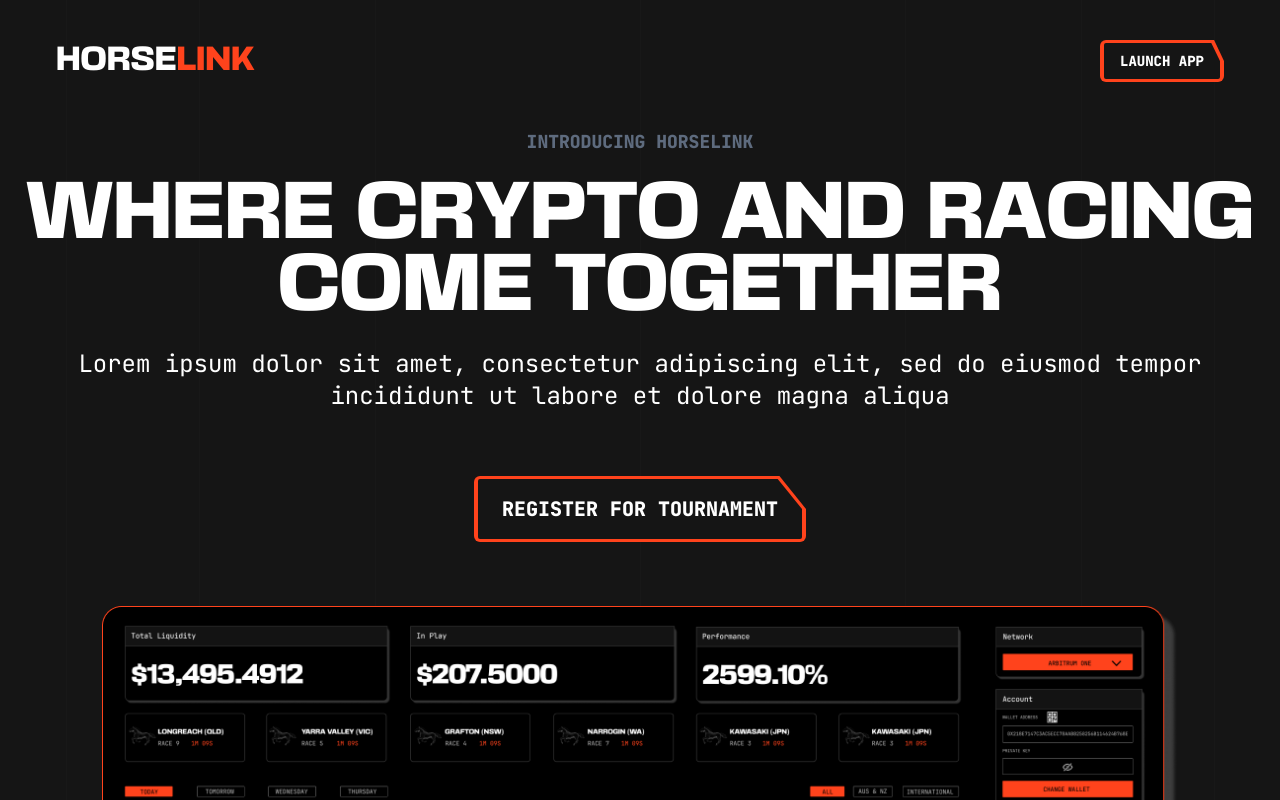
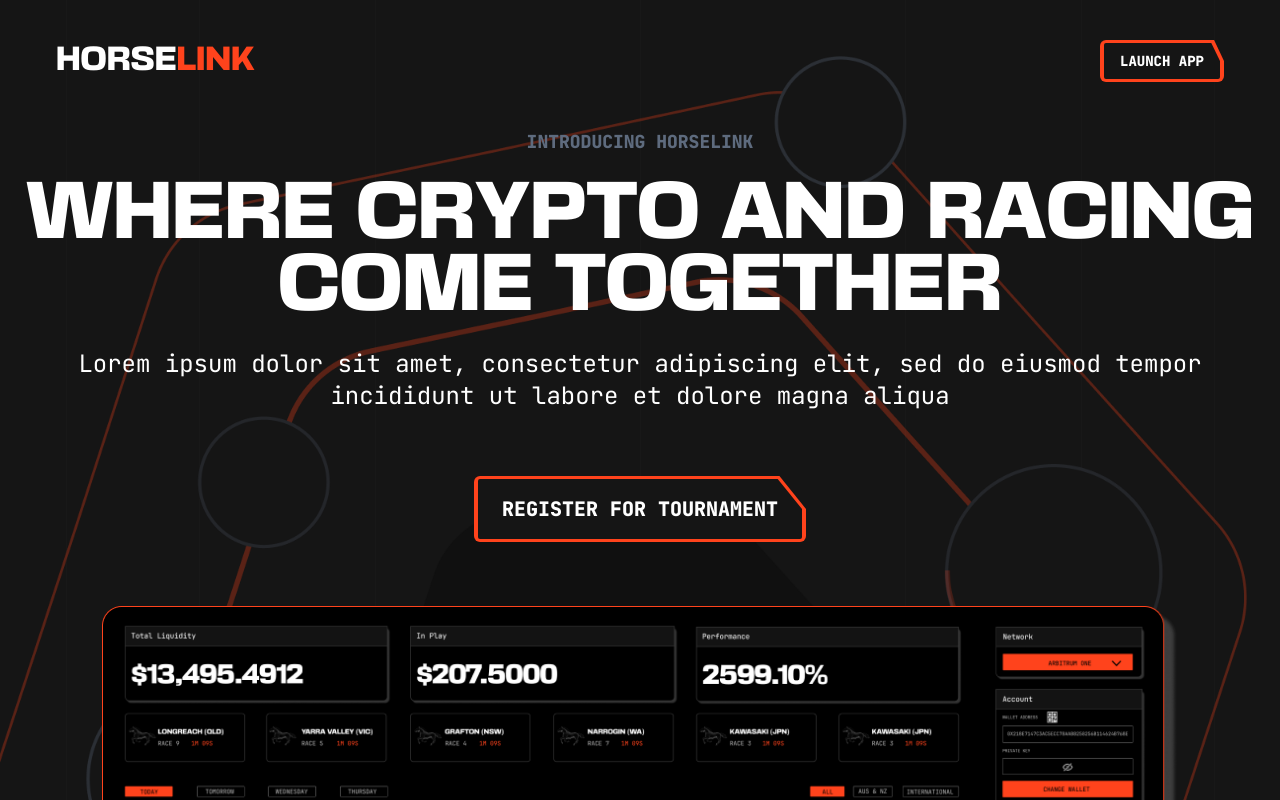
Before and after one commit to horse-link/horse-link-home, a React (Vite) app: page / in a window 1280 px wide. Shown: the top 800 px of the page. Built offline with nearby package versions, Linux system fonts and the light colour scheme; what tailwind-heropatterns, wagmi would draw is missing.

Commit message:
feat: graphis

```diff
--- a/src/components/homepage/Footer.tsx
+++ b/src/components/homepage/Footer.tsx
@@ -7,8 +7,9 @@
 import { RiFacebookFill } from "react-icons/ri";
 
 export const Footer: React.FC = () => (
-  <footer className="flex w-full flex-col items-center bg-hl-scrollbar-background pt-32 pb-10">
-    <div className="w-[90rem]">
+  <footer className="relative flex w-full flex-col items-center overflow-hidden bg-hl-scrollbar-background py-32">
+    {/* main footer content */}
+    <div className="relative z-50 w-[90rem]">
       <div className="flex items-center justify-between">
         <h3 className="font-basement text-3xl">
           HORSE<span className="text-hl-secondary">LINK</span>
@@ -68,5 +69,14 @@
         </div>
       </div>
     </div>
+
+    {/* background graphic */}
+    <div className="absolute top-0 w-full">
+      <img
+        src="/images/FooterGraphic.png"
+        alt="A complex background graphic for the footer"
+        className="w-full"
+      />
+    </div>
   </footer>
 );
--- a/src/components/homepage/GrayBackground.tsx
+++ b/src/components/homepage/GrayBackground.tsx
@@ -27,6 +27,15 @@
         <Footer />
       </div>
 
+      {/* background graphic */}
+      <div className="absolute top-0 z-[49] w-full">
+        <img
+          src="/images/BackgroundGraphic.png"
+          className="mt-14 w-full"
+          alt="A complex background graphic"
+        />
+      </div>
+
       {/* bars */}
       <Bars height={contentContainerHeight} />
     </div>
```
Also changed, not shown: public/images/BackgroundGraphic.png (added), public/images/FooterGraphic.png (added).
